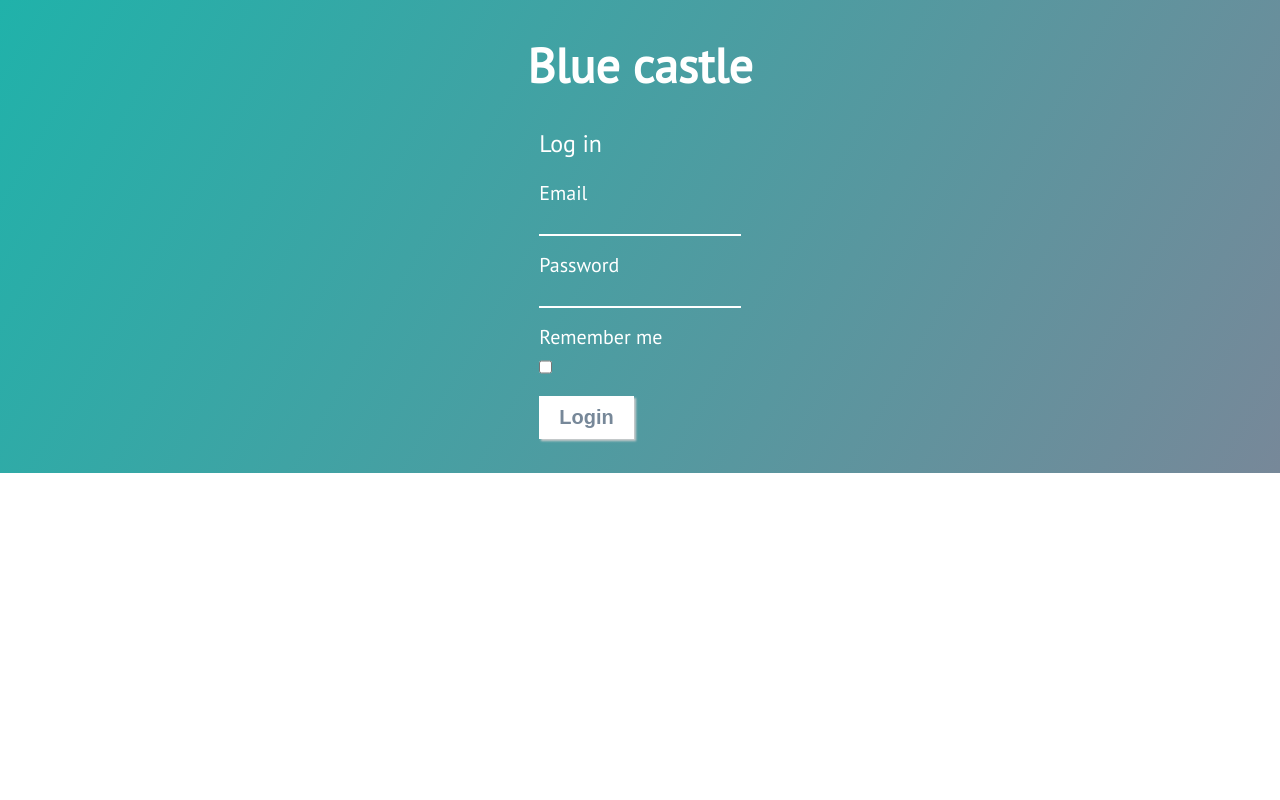
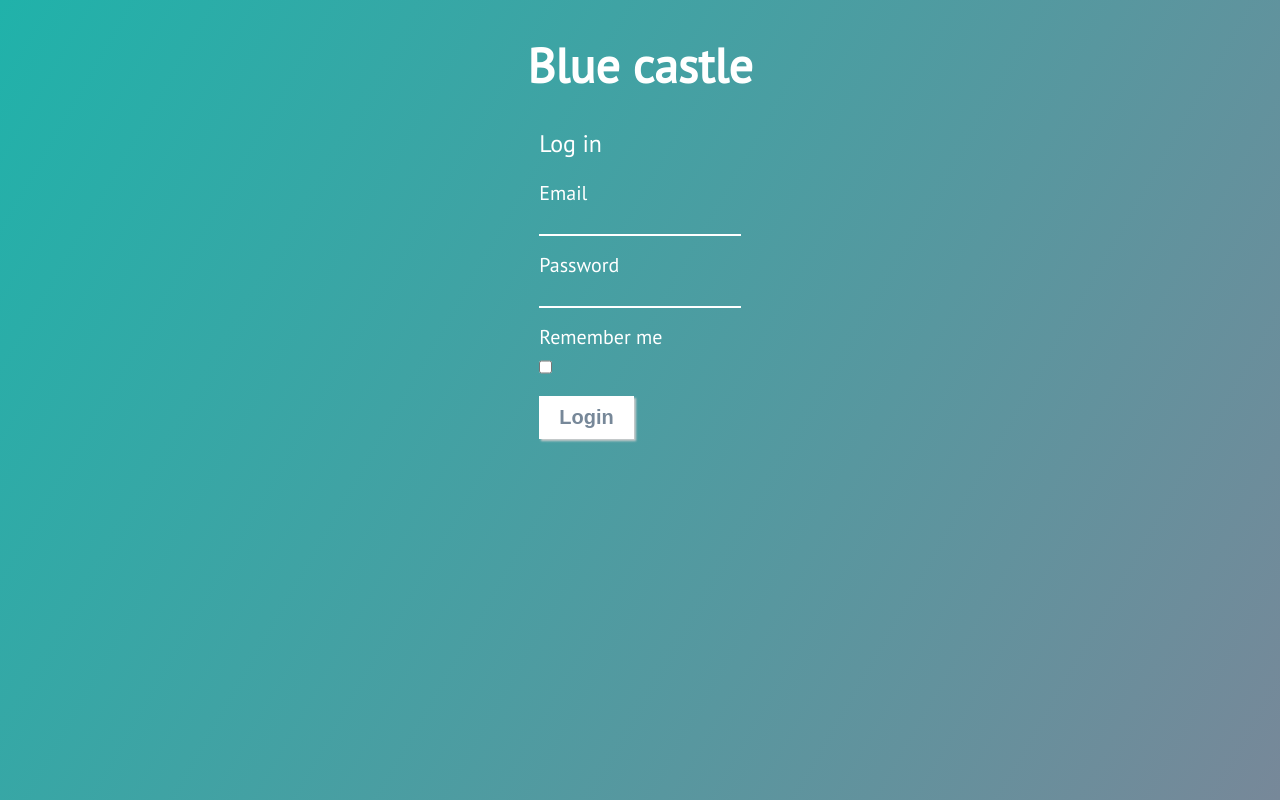
Before and after one commit to orbb1/login-page, a React (Create React App) app: page / in a window 1280 px wide. Built offline with nearby package versions, Linux system fonts and the light colour scheme.

Commit message:
page height fix

```diff
--- a/src/containers/LoginPage/LoginPage.css
+++ b/src/containers/LoginPage/LoginPage.css
@@ -3,7 +3,7 @@
     align-items: center;
     justify-content: start;
     flex-direction: column;
-    height: 100%;
+    min-height: 100vh;
     background: linear-gradient(-60deg, lightslategrey, lightseagreen);
 }
 
--- a/src/index.css
+++ b/src/index.css
@@ -2,14 +2,6 @@
 @import url('https://fonts.googleapis.com/css?family=PT+Sans');
 
 /* Global */
-html {
-  width: 100%;
-  height: 100%;
-}
-
-body {
-  min-height: 100%;
-}
 
 body {
   margin: 0;
```
